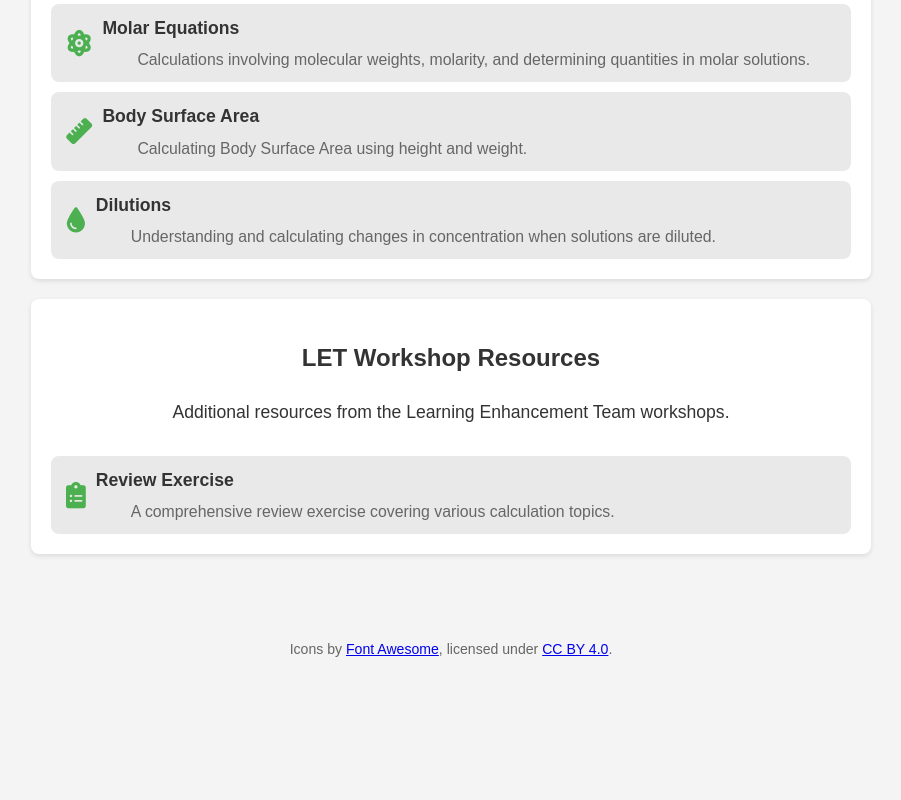
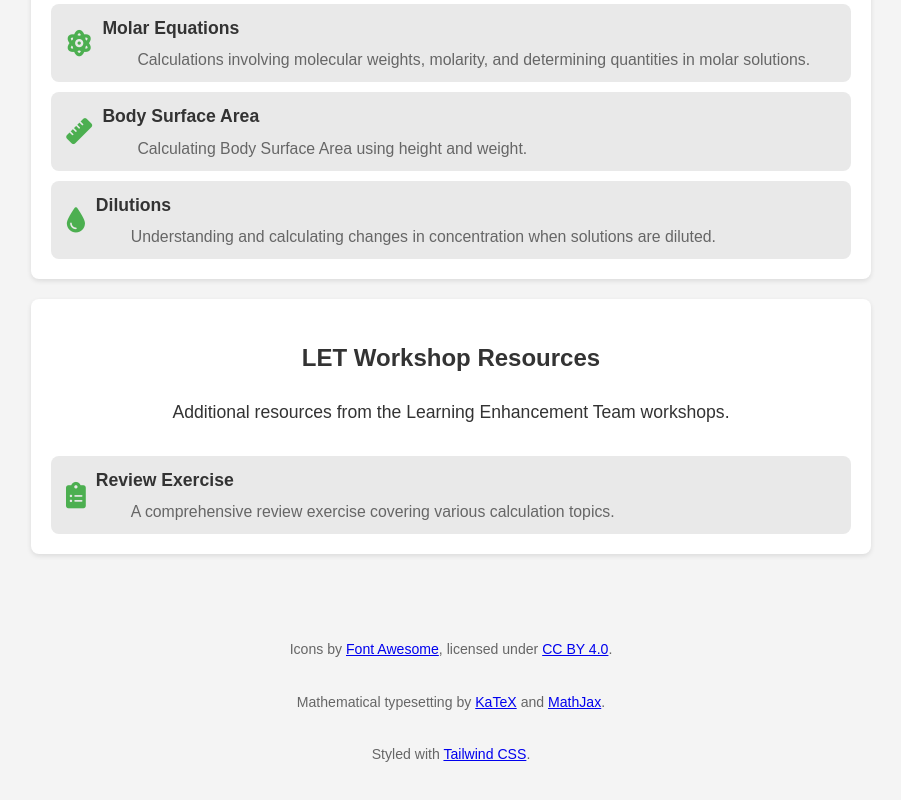
Before and after one commit to probe973/pha-3001y, a plain HTML site: page index.html in a window 1280 px wide. Shown: the part 498-1298 px from the top of the page, without its empty margins (189-1090 px from the left). Before the commit the page ends 1209 px from the top, so only its background shows below. Drawn offline with Linux system fonts and the light colour scheme.

Commit message:
Update index.html

```diff
--- a/index.html
+++ b/index.html
@@ -194,6 +194,9 @@
 
 <footer style="text-align: center; margin-top: 50px; padding: 20px; font-size: 0.8em; color: #666;">
         <p>Icons by <a href="https://fontawesome.com/" target="_blank" rel="noopener noreferrer">Font Awesome</a>, licensed under <a href="https://creativecommons.org/licenses/by/4.0/" target="_blank" rel="noopener noreferrer">CC BY 4.0</a>.</p>
+        <p>Mathematical typesetting by <a href="https://katex.org/" target="_blank" rel="noopener noreferrer">KaTeX</a> and <a href="https://www.mathjax.org/" target="_blank" rel="noopener noreferrer">MathJax</a>.</p>
+        <p>Styled with <a href="https://tailwindcss.com/" target="_blank" rel="noopener noreferrer">Tailwind CSS</a>.</p>
+        <!-- Add any other libraries you use here -->
     </footer>
 
 </body>
```
